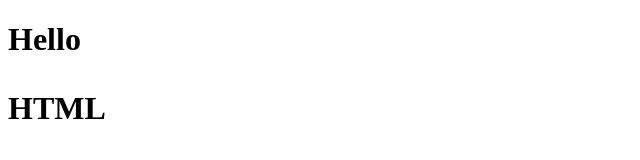
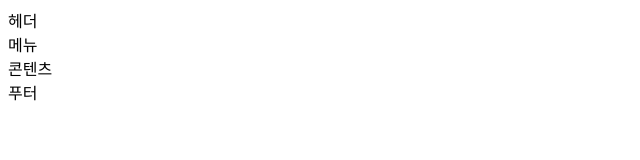
Before and after one commit to jeong2cooool/www, a plain HTML site: page index.html in a window 1280 px wide. Shown: the whole page, without its empty margins (0-640 px from the left). Drawn offline with Linux system fonts and the light colour scheme.

Commit message:
의미에 맞는 기본 마크업

```diff
--- a/index.html
+++ b/index.html
@@ -2,14 +2,15 @@
 <html lang="ko">
 
 <head>
+  <title>Hello HTML</title>
   <meta charset="UTF-8">
-  <title>Hello HTML</title>
 </head>
 
 <body>
-  <h1>Hello
-    <p>HTML</p>
-  </h1>
+  <header class="header">헤더</header>
+  <nav class="navigation">메뉴</nav>
+  <main class="main">콘텐츠</main>
+  <footer class="footer">푸터</footer>
 </body>
 
 </html>
```
Also changed, not shown: 1 other file.
